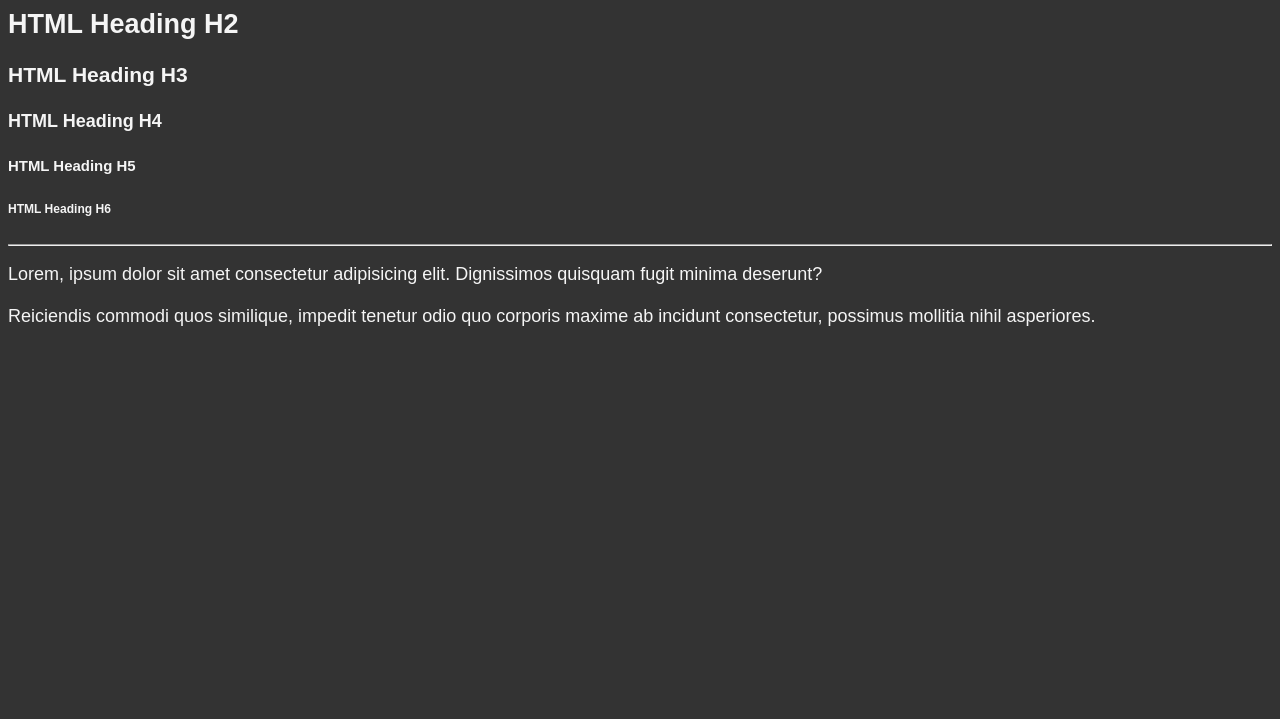
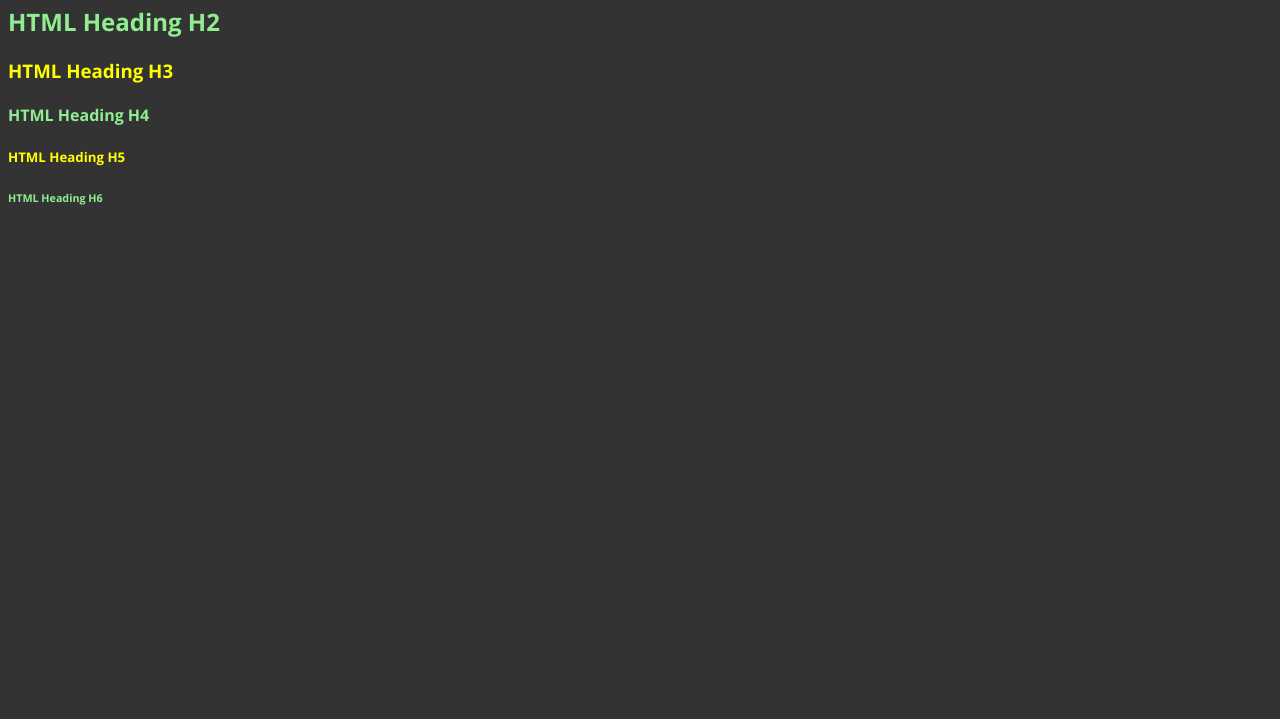
Before and after one commit to prasadhonrao/html-hub, a plain HTML site: page 02-headings/index.html in a window 1280 px wide. Shown: the part 81-800 px from the top of the page. Drawn offline with nearby package versions, Linux system fonts and the light colour scheme.

Commit message:
Code refactor

```diff
--- a/01-intro/style.css
+++ b/01-intro/style.css
@@ -1,11 +1,15 @@
+@import url('https://fonts.googleapis.com/css2?family=Open+Sans:ital,wght@0,300;0,400;0,500;0,600;0,700;0,800;1,300;1,400;1,500;1,600;1,700;1,800&display=swap');
+
 body {
-  font-size: large;
   background-color: #333;
-  font-family: Arial, Helvetica, sans-serif;
+  font-family: 'Open Sans', sans-serif;
   color: whitesmoke;
 }
 
+h1 {
+  color: yellow;
+}
+
 p {
-  font-size: 1.5em;
-  color: goldenrod;
+  font-size: 1.2em;
 }
--- a/02-headings/index.html
+++ b/02-headings/index.html
@@ -8,9 +8,9 @@
     <meta name="description" content="HTML Headings" />
     <meta name="keywords" content="css, html, javascript, web " />
     <meta name="viewport" content="width=device-width, initial-scale=1.0" />
-    <title>HTML - Headings</title>
     <link rel="shortcut icon" href="favicon.png" type="image/x-icon" />
     <link rel="stylesheet" href="style.css" />
+    <title>HTML - Headings</title>
   </head>
   <body>
     <h1>HTML Heading H1</h1>
@@ -19,14 +19,5 @@
     <h4>HTML Heading H4</h4>
     <h5>HTML Heading H5</h5>
     <h6>HTML Heading H6</h6>
-    <hr />
-    <p>
-      Lorem, ipsum dolor sit amet consectetur adipisicing elit. Dignissimos
-      quisquam fugit minima deserunt?
-      <br />
-      <br />
-      Reiciendis commodi quos similique, impedit tenetur odio quo corporis
-      maxime ab incidunt consectetur, possimus mollitia nihil asperiores.
-    </p>
   </body>
 </html>
--- a/02-headings/style.css
+++ b/02-headings/style.css
@@ -1,6 +1,19 @@
+@import url('https://fonts.googleapis.com/css2?family=Open+Sans:ital,wght@0,300;0,400;0,500;0,600;0,700;0,800;1,300;1,400;1,500;1,600;1,700;1,800&display=swap');
+
 body {
-  font-size: large;
   background-color: #333;
-  font-family: Arial, Helvetica, sans-serif;
+  font-family: 'Open Sans', sans-serif;
   color: whitesmoke;
 }
+
+h1,
+h3,
+h5 {
+  color: yellow;
+}
+
+h2,
+h4,
+h6 {
+  color: lightgreen;
+}
```
Also changed, not shown: 01-intro/index.html (+1 -1 lines), 03-block-vs-inline-elements/index.html (+1 -1 lines), 04-list/index.html (+1 -1 lines).
